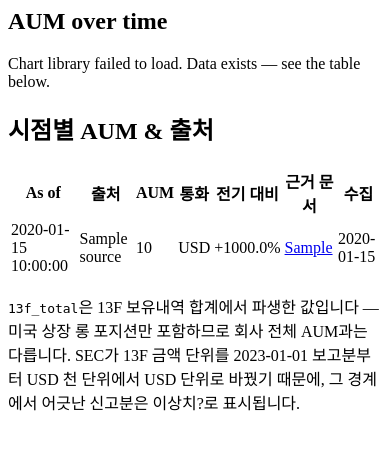
After one commit to fabelian/burgundy, a FastAPI app: template dashboard/templates/aum.html in a window 390 px wide. The commit adds this page. Shown: the top 450 px of the page. Run offline with FastAPI, Linux system fonts and the light colour scheme; the template is opened without the code that fills it: most values are stand-ins (such as "Sample title", 1, 10 or a date in 2020).

Commit message:
Add an AUM tab: chart plus a per-observation table with provenance
The chart alone cannot answer "is this number right?" — a single mis-scaled
point flattens every other quarter against the axis, which is exactly what the
current 13f_total series does.

- `queries.aum_table()` returns every AUM observation joined to the raw
  document it came from, and compares each value with the previous one for the
  same source. An order-of-magnitude jump (>=10x or <=0.1x) is marked
  `suspect`, so a bad filing reads as data rather than as a broken chart.
- New `/tab/aum` with the chart over a table of as-of date, source, amount,
  currency, change vs the previous observation, a link to the SEC/source
  document behind it, and the collection date.
- Source labels spell out what each series actually measures; a footnote
  records that 13f_total covers US long positions only and notes the
  2023-01-01 SEC unit change as a cause of boundary outliers.

Wide tables now scroll inside their card (`.table-wrap`) and the tab strip
scrolls too, so on a phone the columns are reachable instead of clipped and
the page itself never scrolls sideways.

Verified in Chromium at 414px through the HTMX swap: 50 rows, chart registered,
outliers badged, source links present, no page errors, body does not scroll
horizontally. Regression tests cover the table rendering and outlier flagging.

Co-Authored-By: Claude Opus 4.8 <noreply@anthropic.com>
Claude-Session: https://claude.ai/code/session_01G7fMeNySSntUVLnYA7eSjR

```diff
--- a/dashboard/app.py
+++ b/dashboard/app.py
@@ -92,6 +92,15 @@ def tab_overview(request: Request, _=Depends(require_auth)):
     })
 
 
+@app.get("/tab/aum", response_class=HTMLResponse)
+def tab_aum(request: Request, _=Depends(require_auth)):
+    return templates.TemplateResponse(request, "aum.html", {
+        "aum_series": queries.aum_series(),
+        "table": queries.aum_table(),
+        "filing_status": queries.filing_status(),
+    })
+
+
 @app.get("/tab/us", response_class=HTMLResponse)
 def tab_us(request: Request, quarter: Optional[str] = Query(None),
            _=Depends(require_auth)):
--- a/dashboard/templates/_macros.html
+++ b/dashboard/templates/_macros.html
@@ -11,6 +11,22 @@
     Form ADV(공식 RAUM)·홈페이지 AUM은 13F와 무관하게 계속 갱신됩니다.</span>
   </div>
   {% endif %}
+{% endmacro %}
+
+{% macro aum_source(s) %}
+  {%- if s == '13f_total' -%}13F 합계<br><span class="muted">SEC 13F에서 파생</span>
+  {%- elif s == 'form_adv' -%}Form ADV<br><span class="muted">SEC 공식 RAUM</span>
+  {%- elif s == 'website' -%}홈페이지<br><span class="muted">회사 공개 표기</span>
+  {%- else -%}{{ s }}{%- endif -%}
+{% endmacro %}
+
+{% macro aum_delta(r) %}
+  {%- if r.ratio is none -%}<span class="muted">&mdash;</span>
+  {%- elif r.suspect -%}<span class="down">&times;{{ '%.2f'|format(r.ratio) }}</span>
+  {%- else -%}
+    {%- set pct = (r.ratio - 1) * 100 -%}
+    <span class="{{ 'up' if pct >= 0 else 'down' }}">{{ '%+.1f'|format(pct) }}%</span>
+  {%- endif -%}
 {% endmacro %}
 
 {% macro change_row(c) %}
--- /dev/null
+++ b/dashboard/templates/aum.html
@@ -0,0 +1,80 @@
+{% import '_macros.html' as m %}
+{{ m.filing_banner(filing_status) }}
+
+<div class="card">
+  <h2>AUM over time</h2>
+  {% if aum_series %}
+    <div class="chart-wrap"><canvas id="aumTabChart"></canvas></div>
+  {% else %}
+    <p class="muted">No AUM data yet. Run the collector to populate history.</p>
+  {% endif %}
+</div>
+
+<div class="card">
+  <h2>시점별 AUM &amp; 출처</h2>
+  {% if table %}
+  <div class="table-wrap">
+  <table>
+    <thead>
+      <tr><th>As of</th><th>출처</th><th class="num">AUM</th><th>통화</th>
+          <th class="num">전기 대비</th><th>근거 문서</th><th>수집</th></tr>
+    </thead>
+    <tbody>
+      {% for r in table %}
+      <tr>
+        <td class="nowrap">{{ r.as_of_date }}</td>
+        <td class="nowrap">{{ m.aum_source(r.source) }}</td>
+        <td class="num nowrap">
+          {{ '{:,.0f}'.format(r.aum) }}
+          {%- if r.suspect %} <span class="badge">이상치?</span>{% endif %}
+        </td>
+        <td class="muted">{{ r.currency }}</td>
+        <td class="num nowrap">{{ m.aum_delta(r) }}</td>
+        <td class="muted nowrap">
+          {%- if r.source_url -%}
+            <a href="{{ r.source_url }}" target="_blank" rel="noopener">{{ r.accession_no or '문서' }}</a>
+          {%- elif r.accession_no -%}{{ r.accession_no }}
+          {%- else -%}&mdash;{%- endif -%}
+        </td>
+        <td class="muted nowrap">{{ r.fetched_at.strftime('%Y-%m-%d') }}</td>
+      </tr>
+      {% endfor %}
+    </tbody>
+  </table>
+  </div>
+  <p class="muted">
+    <code>13f_total</code>은 13F 보유내역 합계에서 파생한 값입니다 — 미국 상장 롱 포지션만
+    포함하므로 회사 전체 AUM과는 다릅니다. SEC가 13F 금액 단위를 2023-01-01 보고분부터
+    USD 천 단위에서 USD 단위로 바꿨기 때문에, 그 경계에서 어긋난 신고분은
+    <span class="badge">이상치?</span>로 표시됩니다.
+  </p>
+  {% else %}<p class="muted">No AUM data yet.</p>{% endif %}
+</div>
+
+<script>
+(function(){
+  var series = {{ aum_series | tojson_safe }};
+  var el = document.getElementById('aumTabChart');
+  if(!el || !Object.keys(series).length) return;
+  if(typeof Chart === 'undefined'){ el.outerHTML =
+    '<p class="muted">Chart library failed to load. Data exists — see the table below.</p>'; return; }
+  var labelSet = {};
+  Object.keys(series).forEach(function(k){ series[k].forEach(function(p){ labelSet[p.x]=1; }); });
+  var labels = Object.keys(labelSet).sort();
+  var palette = ['#6b1f2a','#a23b47','#c98b4b','#4b7d8a','#7d6b4b'];
+  var datasets = Object.keys(series).map(function(name, i){
+    var map = {}; series[name].forEach(function(p){ map[p.x] = p.y; });
+    return { label: name,
+             data: labels.map(function(l){ return (l in map) ? map[l] : null; }),
+             borderColor: palette[i % palette.length],
+             backgroundColor: palette[i % palette.length],
+             spanGaps: true, tension:0.2, pointRadius:3 };
+  });
+  new Chart(el, {
+    type:'line',
+    data:{ labels: labels, datasets: datasets },
+    options:{ responsive:true, maintainAspectRatio:false,
+      scales:{ y:{ title:{ display:true, text:'AUM' } } } }
+  });
+})();
+</script>
```
Also changed, not shown: dashboard/queries.py (+37 -0 lines), dashboard/templates/index.html (+8 -2 lines), tests/test_dashboard_render.py (+40 -0 lines).
